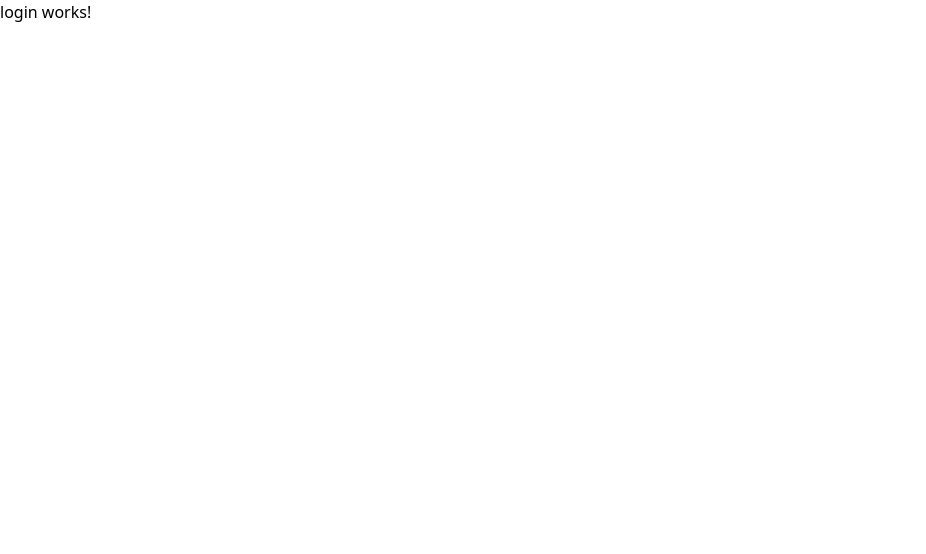
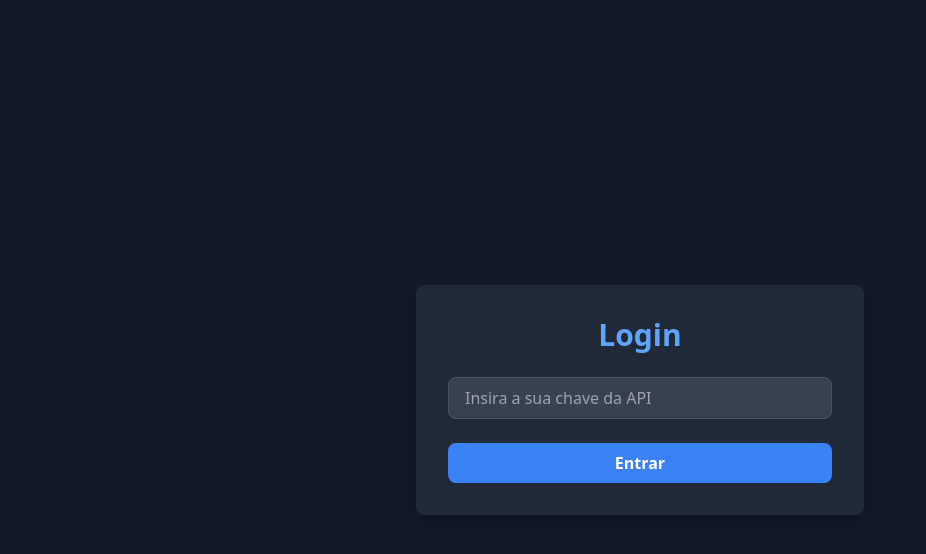
Before and after one commit to anacleto616/whitewall-challenge, an Angular app: page /login in a window 1280 px wide. Shown: the top 554 px of the page, without its empty margins (0-926 px from the left). Built offline with nearby package versions, Linux system fonts and the light colour scheme.

Commit message:
feat: implement login

```diff
--- a/src/app/pages/contact-list/contact-list.component.html
+++ b/src/app/pages/contact-list/contact-list.component.html
@@ -5,7 +5,7 @@
     @for (contact of contacts; track contact.identity) {
     <div
       class="bg-gray-800 p-6 rounded-lg shadow-lg hover:bg-gray-700 cursor-pointer transition"
-      [routerLink]="['/contacts', contact.identity]"
+      [routerLink]="['/contact', contact.identity]"
     >
       <div class="text-lg font-semibold text-blue-300 mb-4">
         {{ contact.name }}
@@ -19,6 +19,8 @@
         {{ contact.lastMessageDate | date : "dd/MM/yyyy HH:mm" }}
       </div>
     </div>
+    } @empty {
+        <p class="text-gray-500 text-3xl">Não há contatos para essa chave de API no momento.</p>
     }
   </div>
 </main>
--- a/src/app/pages/contact-list/contact-list.component.ts
+++ b/src/app/pages/contact-list/contact-list.component.ts
@@ -1,6 +1,6 @@
 import { CommonModule } from '@angular/common';
 import { Component, inject, OnInit } from '@angular/core';
-import { RouterModule } from '@angular/router';
+import { Router, RouterModule } from '@angular/router';
 import { Contact } from '../../models/contact';
 import { ContactService } from '../../services/contact/contact.service';
 
@@ -11,6 +11,7 @@ import { ContactService } from '../../services/contact/contact.service';
   templateUrl: './contact-list.component.html',
 })
 export class ContactListComponent implements OnInit {
+  router = inject(Router);
   contactService = inject(ContactService);
 
   contacts!: Contact[];
@@ -20,8 +21,18 @@ export class ContactListComponent implements OnInit {
   }
 
   getAllContacts() {
-    this.contactService.index().subscribe((response) => {
-      this.contacts = response.resource.items;
-    });
+    const apiKey = localStorage.getItem('apiKey');
+
+    if (!apiKey) {
+      this.router.navigate(['/login']);
+    }
+
+    const apiKeyFormatted = apiKey?.split(' ')[1];
+
+    if (apiKeyFormatted) {
+      this.contactService.index(apiKeyFormatted).subscribe((response) => {
+        this.contacts = response.resource.items;
+      });
+    }
   }
 }
--- a/src/app/pages/login/login.component.html
+++ b/src/app/pages/login/login.component.html
@@ -1 +1,33 @@
-<p>login works!</p>
+<div
+  class="min-h-screen flex items-center justify-center bg-gray-900 text-white"
+>
+  <div class="bg-gray-800 p-8 rounded-lg shadow-lg max-w-md w-full">
+    <h1 class="text-3xl font-bold text-center mb-6 text-blue-400">Login</h1>
+
+    <form (ngSubmit)="onSubmit()" [formGroup]="loginForm" class="space-y-6">
+      <div>
+        <input
+          id="apiKey"
+          formControlName="apiKey"
+          type="text"
+          placeholder="Insira a sua chave da API"
+          class="w-full px-4 py-2 bg-gray-700 text-white rounded-lg border border-gray-600 focus:outline-none focus:ring-2 focus:ring-blue-400"
+        />
+        @if (loginForm.get('apiKey')?.invalid &&
+        loginForm.get('apiKey')?.touched) {
+        <div class="text-red-500 text-sm mt-2">Chave da API obrigatória.</div>
+        }
+      </div>
+
+      <div>
+        <button
+          type="submit"
+          [disabled]="loginForm.invalid"
+          class="w-full bg-blue-500 hover:bg-blue-600 text-white font-semibold py-2 px-4 rounded-lg cursor-pointer focus:outline-none focus:ring-2 focus:ring-blue-400"
+        >
+          Entrar
+        </button>
+      </div>
+    </form>
+  </div>
+</div>
--- a/src/app/pages/login/login.component.ts
+++ b/src/app/pages/login/login.component.ts
@@ -1,9 +1,57 @@
-import { Component } from '@angular/core';
+import { Component, inject, OnInit } from '@angular/core';
+import {
+  FormControl,
+  FormGroup,
+  ReactiveFormsModule,
+  Validators,
+} from '@angular/forms';
+import { Router, RouterModule } from '@angular/router';
+import { ContactService } from '../../services/contact/contact.service';
 
 @Component({
   selector: 'app-login',
   standalone: true,
-  imports: [],
+  imports: [RouterModule, ReactiveFormsModule],
   templateUrl: './login.component.html',
 })
-export class LoginComponent {}
+export class LoginComponent implements OnInit {
+  router = inject(Router);
+  contactService = inject(ContactService);
+
+  loginForm = new FormGroup({
+    apiKey: new FormControl<string>('', {
+      nonNullable: true,
+      validators: Validators.required,
+    }),
+  });
+
+  ngOnInit() {
+    const token = localStorage.getItem('apiKey');
+
+    if (token) this.router.navigate(['']);
+  }
+
+  onSubmit(): void {
+    if (this.loginForm.valid) {
+      const apiKey = this.loginForm.value.apiKey;
+
+      if (apiKey) {
+        this.contactService.index(apiKey).subscribe({
+          next: (response) => {
+            if (response.status === 'success') {
+              this.router.navigate(['']);
+              return;
+            }
+
+            console.error('API Key is invalid or request failed');
+            localStorage.removeItem('apiKey');
+          },
+          error: (err) => {
+            console.error('Error connecting to the API', err);
+            localStorage.removeItem('apiKey');
+          },
+        });
+      }
+    }
+  }
+}
--- a/src/app/services/contact/contact.service.ts
+++ b/src/app/services/contact/contact.service.ts
@@ -1,4 +1,4 @@
-import { HttpClient } from '@angular/common/http';
+import { HttpClient, HttpHeaders } from '@angular/common/http';
 import { inject, Injectable } from '@angular/core';
 import { Observable } from 'rxjs';
 import { environment } from '../../../environments/environment.development';
@@ -9,10 +9,47 @@ import { ContactsResponse } from '../../models/contacts-reponse';
 })
 export class ContactService {
   private apiUrl = `${environment.apiUrl}`;
-  private headers = { Authorization: environment.apiKey };
   private httpClient = inject(HttpClient);
 
-  index(): Observable<ContactsResponse> {
+  index(apiKey: string): Observable<ContactsResponse> {
+    const key = localStorage.getItem('apiKey');
+
+    if (key) {
+      const apiKeyFormatted = key?.split(' ')[1];
+
+      if (apiKeyFormatted === apiKey) {
+        const headers = new HttpHeaders({ Authorization: key });
+
+        return this.httpClient.post<ContactsResponse>(
+          this.apiUrl,
+          {
+            method: 'get',
+            uri: '/contacts',
+            id: `${environment.apiId}`,
+          },
+          { headers: headers }
+        );
+      } else if (apiKeyFormatted !== apiKey) {
+        localStorage.setItem('apiKey', `Key ${apiKey}`);
+
+        const headers = new HttpHeaders({ Authorization: `Key ${apiKey}` });
+
+        return this.httpClient.post<ContactsResponse>(
+          this.apiUrl,
+          {
+            method: 'get',
+            uri: '/contacts',
+            id: `${environment.apiId}`,
+          },
+          { headers: headers }
+        );
+      }
+    }
+
+    localStorage.setItem('apiKey', `Key ${apiKey}`);
+
+    const headers = new HttpHeaders({ Authorization: `Key ${apiKey}` });
+
     return this.httpClient.post<ContactsResponse>(
       this.apiUrl,
       {
@@ -20,7 +57,7 @@ export class ContactService {
         uri: '/contacts',
         id: `${environment.apiId}`,
       },
-      { headers: this.headers }
+      { headers: headers }
     );
   }
 }
--- a/src/environments/environment.development.ts
+++ b/src/environments/environment.development.ts
@@ -1,6 +1,5 @@
 export const environment = {
   production: false,
   apiUrl: 'https://rafael-anacleto-gupe5.http.msging.net/commands',
-  apiKey: 'Key YW5hY2xldG9ib3Q6TE5RUG9lYlFxWGdIcEJjTjljUGE=',
-  apiId: '8b9d7aef-b8f9-42ec-9125-08841992ea50',
+  apiId: '{{$guid}}',
 };
--- a/src/environments/environment.ts
+++ b/src/environments/environment.ts
@@ -1,6 +1,5 @@
 export const environment = {
   production: true,
   apiUrl: 'https://rafael-anacleto-gupe5.http.msging.net/commands',
-  apiKey: 'Key YW5hY2xldG9ib3Q6TE5RUG9lYlFxWGdIcEJjTjljUGE=',
-  apiId: '8b9d7aef-b8f9-42ec-9125-08841992ea50',
+  apiId: '{{$guid}}',
 };
```
